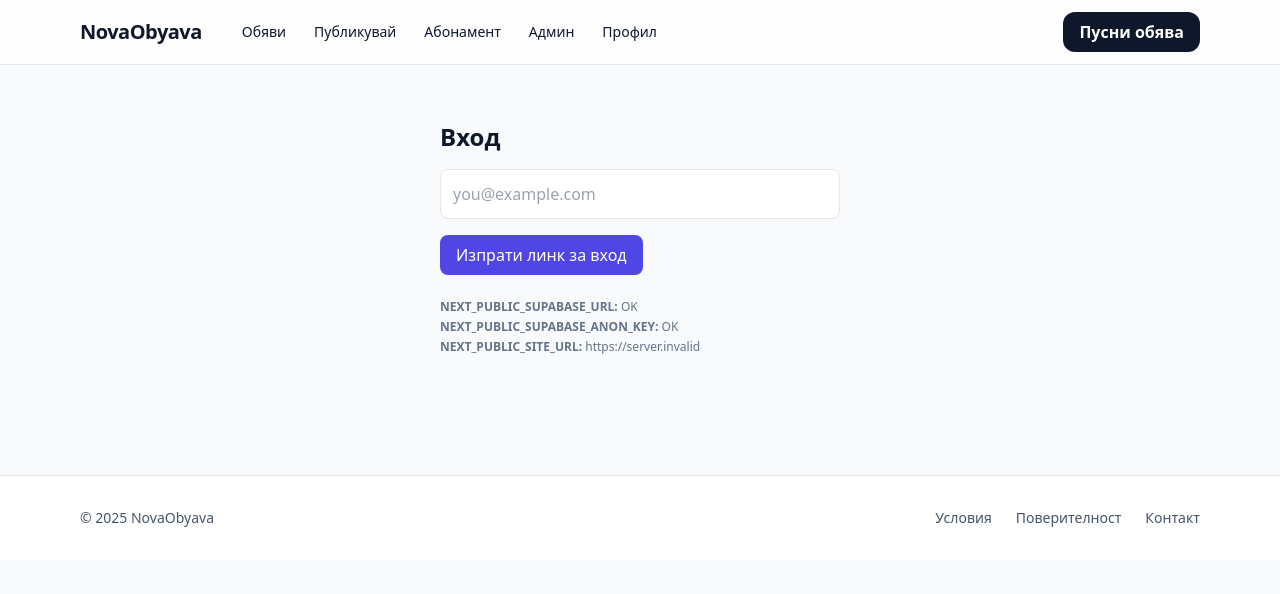
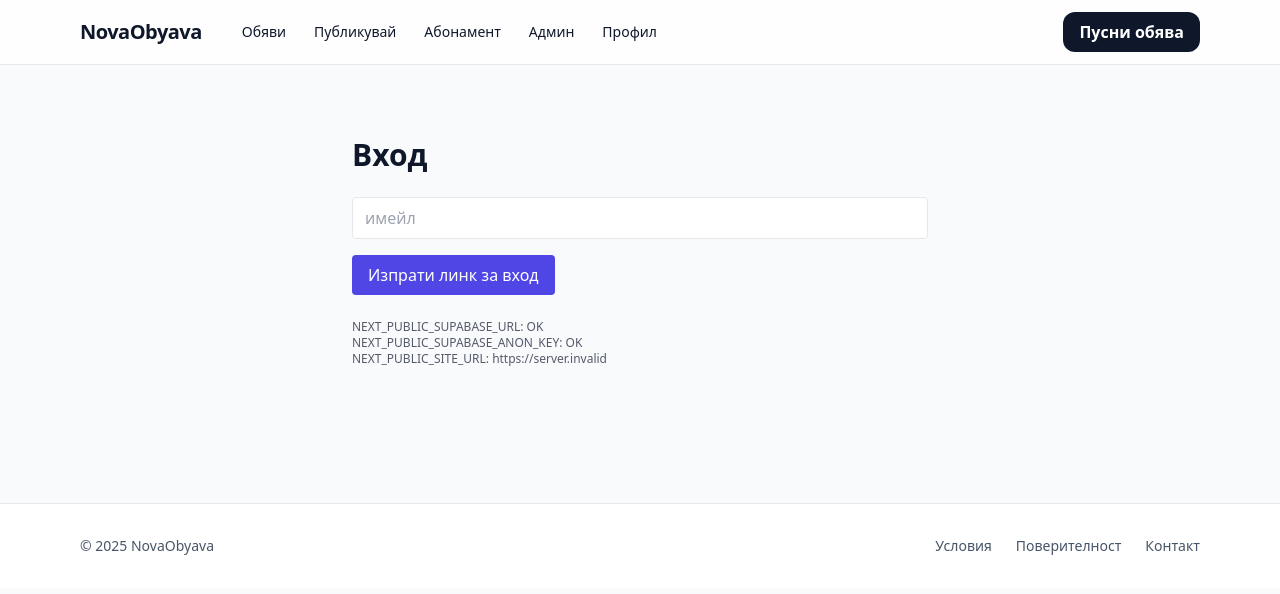
Before and after one commit to Love4e/newobqva, a Next.js app: page /login in a window 1280 px wide. Shown: the top 594 px of the page. Built offline with nearby package versions, Linux system fonts and the light colour scheme; no server answers.

Commit message:
Update page.tsx

```diff
--- a/app/login/page.tsx
+++ b/app/login/page.tsx
@@ -1,65 +1,70 @@
 'use client'
+
 import { useState } from 'react'
 
 export default function LoginPage() {
   const [email, setEmail] = useState('')
-  const [busy, setBusy] = useState(false)
-  const [msg, setMsg] = useState<string | null>(null)
-
-  console.log('NEXT_PUBLIC_SITE_URL:', process.env.NEXT_PUBLIC_SITE_URL)
+  const [status, setStatus] = useState<string | null>(null)
+  const [loading, setLoading] = useState(false)
 
   async function onSubmit(e: React.FormEvent) {
     e.preventDefault()
-    setBusy(true)
-    setMsg(null)
+    setStatus(null)
+    setLoading(true)
     try {
       const res = await fetch('/api/auth/magic', {
         method: 'POST',
         headers: { 'Content-Type': 'application/json' },
         body: JSON.stringify({ email }),
       })
-      const json = await res.json().catch(() => ({}))
+
+      const data = await res.json().catch(() => null)
+
       if (!res.ok) {
-        setMsg(json?.error || res.statusText || 'Грешка при изпращане')
-        return
+        setStatus(`Server error: ${data?.error || res.statusText}`)
+      } else {
+        setStatus(`OK: изпратихме линк (redirectTo: ${data?.redirectTo})`)
       }
-      setMsg('Изпратихме ти линк за вход. Провери пощата си (погледни и Spam).')
-      setEmail('')
     } catch (err: any) {
-      setMsg(err?.message || 'Мрежова грешка')
+      setStatus(`Fetch failed: ${err?.message || err}`)
     } finally {
-      setBusy(false)
+      setLoading(false)
     }
   }
 
   return (
-    <main className="max-w-md mx-auto p-6">
-      <h1 className="text-2xl font-bold mb-4">Вход</h1>
+    <div className="max-w-xl mx-auto py-10">
+      <h1 className="text-3xl font-bold mb-6">Вход</h1>
       <form onSubmit={onSubmit} className="space-y-4">
         <input
           type="email"
-          className="w-full border rounded-lg p-3"
-          placeholder="you@example.com"
+          required
           value={email}
           onChange={(e) => setEmail(e.target.value)}
-          required
+          placeholder="имейл"
+          className="w-full rounded border px-3 py-2"
         />
         <button
-          disabled={busy}
-          className="bg-indigo-600 text-white rounded-lg px-4 py-2 disabled:opacity-50"
+          type="submit"
+          disabled={loading}
+          className="rounded bg-indigo-600 text-white px-4 py-2 disabled:opacity-50"
         >
-          {busy ? 'Изпращаме…' : 'Изпрати линк за вход'}
+          {loading ? 'Изпращаме…' : 'Изпрати линк за вход'}
         </button>
       </form>
 
-      {msg && <p className="mt-4 text-sm text-slate-600">{msg}</p>}
+      {status && (
+        <p className="mt-4 font-mono text-sm whitespace-pre-wrap">{status}</p>
+      )}
 
-      {/* Диагностика – може да се махне след като всичко заработи */}
-      <div className="mt-6 text-xs text-slate-500 space-y-1">
-        <div><b>NEXT_PUBLIC_SUPABASE_URL:</b> {process.env.NEXT_PUBLIC_SUPABASE_URL ? 'OK' : 'MISSING'}</div>
-        <div><b>NEXT_PUBLIC_SUPABASE_ANON_KEY:</b> {process.env.NEXT_PUBLIC_SUPABASE_ANON_KEY ? 'OK' : 'MISSING'}</div>
-        <div><b>NEXT_PUBLIC_SITE_URL:</b> {process.env.NEXT_PUBLIC_SITE_URL || 'MISSING'}</div>
+      <div className="mt-6 text-xs opacity-70">
+        NEXT_PUBLIC_SUPABASE_URL: {process.env.NEXT_PUBLIC_SUPABASE_URL ? 'OK' : 'MISSING'}
+        <br />
+        NEXT_PUBLIC_SUPABASE_ANON_KEY: {process.env.NEXT_PUBLIC_SUPABASE_ANON_KEY ? 'OK' : 'MISSING'}
+        <br />
+        NEXT_PUBLIC_SITE_URL:{' '}
+        {process.env.NEXT_PUBLIC_SITE_URL || '(missing)'}
       </div>
-    </main>
+    </div>
   )
 }
```
